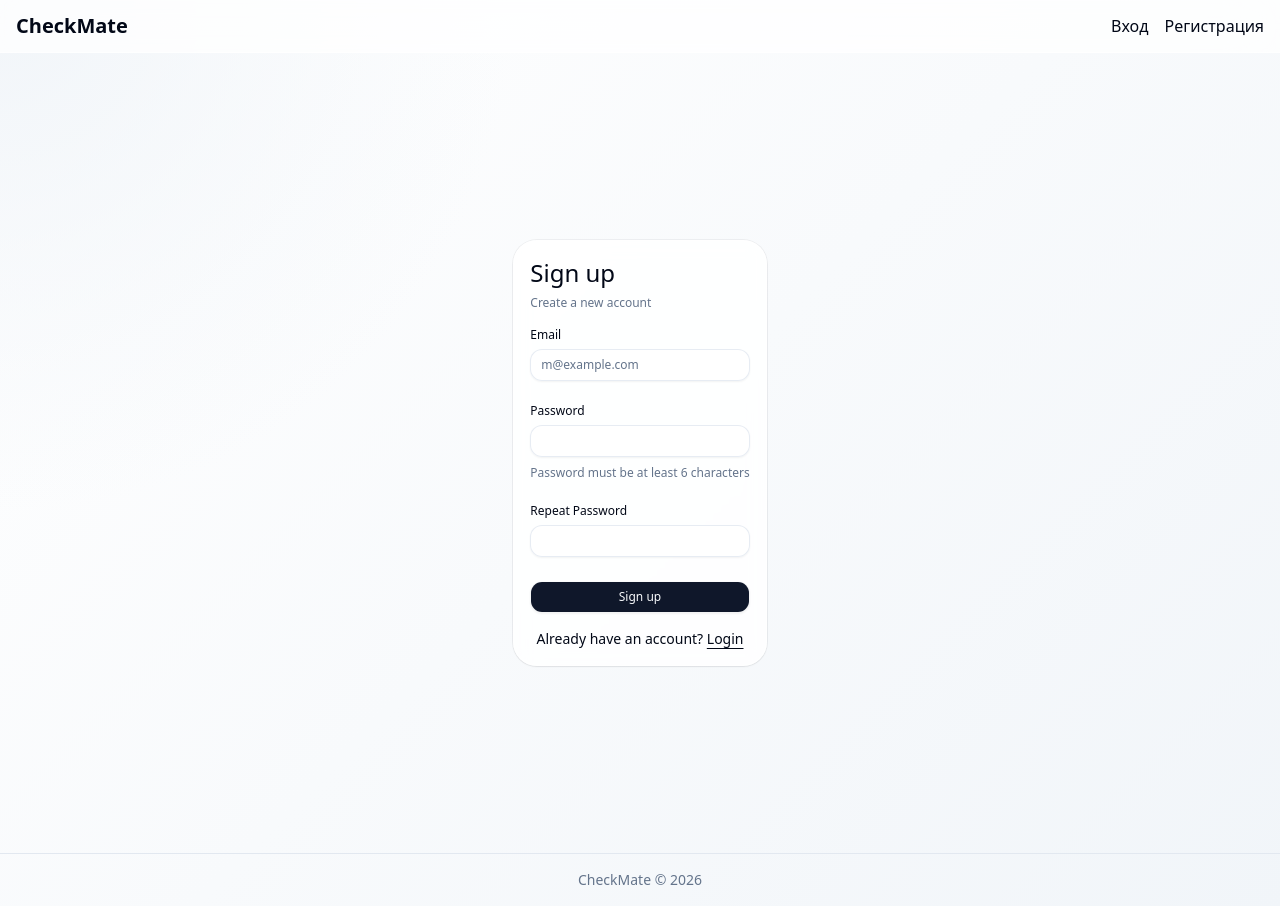
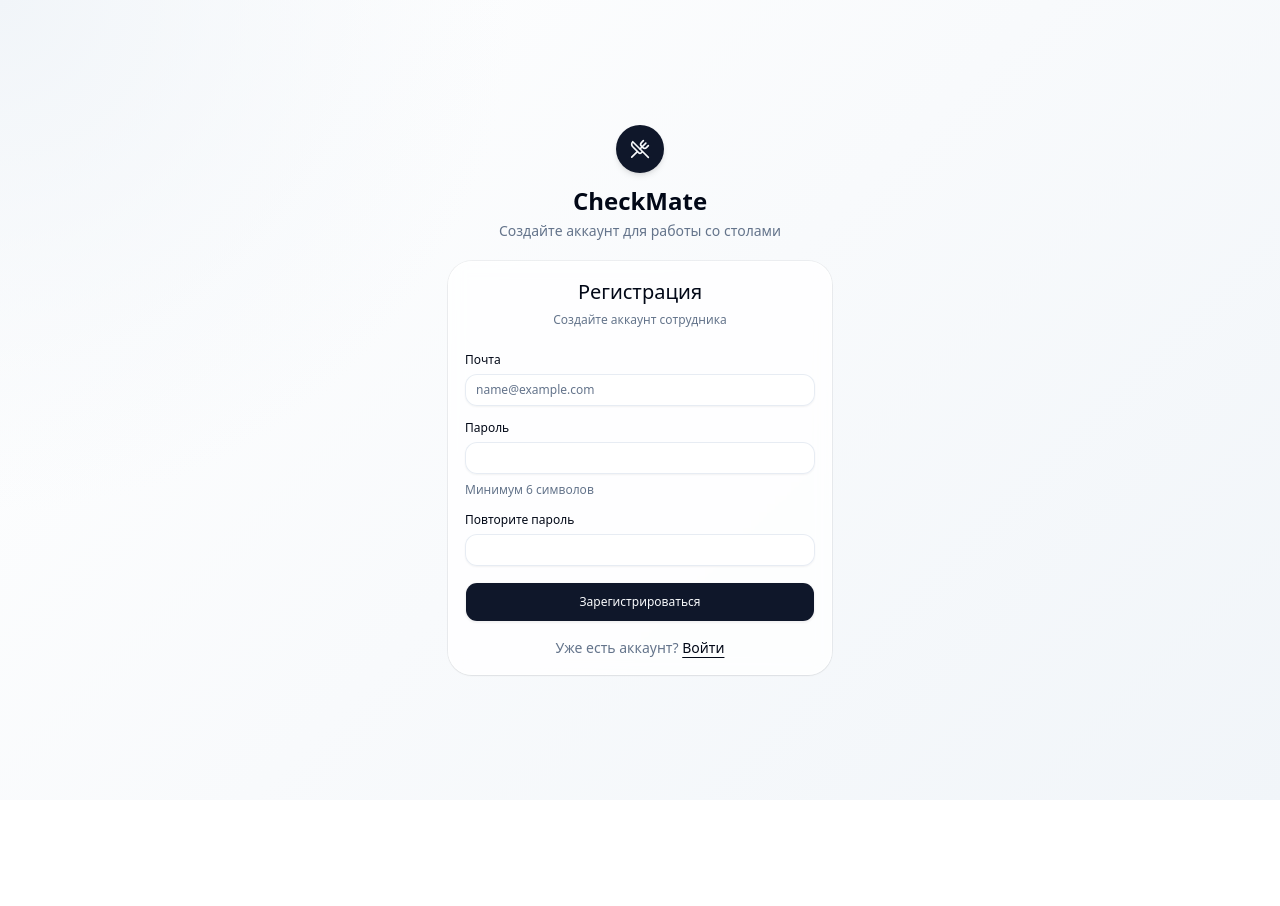
Before and after one commit to Infinity-CHL/CheckMate, a React (Vite) app: page /signup in a window 1280 px wide. After the commit the page ends 800 px from the top, so only its background shows below. Built offline with nearby package versions, Linux system fonts and the light colour scheme; no server answers.

Commit message:
style: polish auth pages

```diff
--- a/src/app/layouts/RootLayout.tsx
+++ b/src/app/layouts/RootLayout.tsx
@@ -1,4 +1,4 @@
-import { Outlet, Link, NavLink } from 'react-router-dom'
+import { Outlet, Link, NavLink, useLocation } from 'react-router-dom'
 import Avatar from 'boring-avatars'
 import { BarChart3, ClipboardList, LayoutGrid, User, UtensilsCrossed } from 'lucide-react'
 import { useAuth } from '@/features/auth/useAuth'
@@ -7,11 +7,13 @@ const avatarColors = ['#2f3a2f', '#7a4f2b', '#d8a15d', '#f2dfb3', '#9f5f36']
 
 export const RootLayout = () => {
   const { user, profile } = useAuth()
+  const location = useLocation()
   const avatarSeed = profile?.full_name || user?.email || user?.id || 'CheckMate'
+  const isAuthPage = location.pathname === '/login' || location.pathname === '/signup'
 
   return (
     <div className="flex min-h-screen flex-col">
-      <header className="sticky top-0 z-40 border-b border-white/60 bg-background/75 backdrop-blur-xl">
+      {!isAuthPage && <header className="sticky top-0 z-40 border-b border-white/60 bg-background/75 backdrop-blur-xl">
         <div className="container mx-auto px-4 py-3 flex justify-between items-center">
           <Link to="/" className="text-xl font-bold">
             CheckMate
@@ -50,13 +52,13 @@ export const RootLayout = () => {
             )}
           </nav>
         </div>
-      </header>
+      </header>}
 
-      <main className="flex-1 pb-24 md:pb-0">
+      <main className={isAuthPage ? 'flex-1' : 'flex-1 pb-24 md:pb-0'}>
         <Outlet />
       </main>
 
-      {user && (
+      {user && !isAuthPage && (
         <nav className="fixed inset-x-3 bottom-3 z-50 rounded-3xl border border-white/70 bg-background/80 px-2 py-2 shadow-lg backdrop-blur-xl md:hidden">
           <div className="grid grid-cols-4 gap-1">
             <NavLink
@@ -114,11 +116,11 @@ export const RootLayout = () => {
         </nav>
       )}
 
-      <footer className="hidden border-t py-4 text-center text-sm text-muted-foreground md:block">
+      {!isAuthPage && <footer className="hidden border-t py-4 text-center text-sm text-muted-foreground md:block">
         <div className="container mx-auto">
           CheckMate © {new Date().getFullYear()}
         </div>
-      </footer>
+      </footer>}
     </div>
   )
 }
--- a/src/components/login-form.tsx
+++ b/src/components/login-form.tsx
@@ -1,8 +1,6 @@
 import { useState } from 'react'
-import { useNavigate } from 'react-router-dom'  // ← добавить
+import { Link, useNavigate } from 'react-router-dom'
 
-import { cn } from '@/lib/utils'
-import { supabase } from '@/shared/api/supabase'  // ← изменить импорт
 import { Button } from '@/components/ui/button'
 import {
   Card,
@@ -13,16 +11,35 @@ import {
 } from '@/components/ui/card'
 import { Input } from '@/components/ui/input'
 import { Label } from '@/components/ui/label'
+import { cn } from '@/lib/utils'
+import { supabase } from '@/shared/api/supabase'
 
-export function LoginForm({ className, ...props }: React.ComponentPropsWithoutRef<'div'>) {
+const getLoginErrorMessage = (message: string) => {
+  const normalizedMessage = message.toLowerCase()
+
+  if (normalizedMessage.includes('invalid login credentials')) {
+    return 'Неверная почта или пароль'
+  }
+
+  if (normalizedMessage.includes('email not confirmed')) {
+    return 'Подтвердите почту перед входом'
+  }
+
+  return 'Не удалось войти. Проверьте данные и попробуйте ещё раз'
+}
+
+export function LoginForm({
+  className,
+  ...props
+}: React.ComponentPropsWithoutRef<'div'>) {
   const [email, setEmail] = useState('')
   const [password, setPassword] = useState('')
   const [error, setError] = useState<string | null>(null)
   const [isLoading, setIsLoading] = useState(false)
-  const navigate = useNavigate()  // ← добавить для навигации
+  const navigate = useNavigate()
 
-  const handleLogin = async (e: React.FormEvent) => {
-    e.preventDefault()
+  const handleLogin = async (event: React.FormEvent) => {
+    event.preventDefault()
     setIsLoading(true)
     setError(null)
 
@@ -34,66 +51,66 @@ export function LoginForm({ className, ...props }: React.ComponentPropsWithoutRe
 
       if (error) throw error
 
-      // ✅ Правильный редирект через React Router
-      navigate('/')  // или location.href = '/' - оба работают
-
+      navigate('/')
     } catch (error: unknown) {
       console.error('Login error:', error)
-      setError(error instanceof Error ? error.message : 'An error occurred')
+      setError(
+        error instanceof Error
+          ? getLoginErrorMessage(error.message)
+          : 'Не удалось войти. Попробуйте ещё раз'
+      )
     } finally {
       setIsLoading(false)
     }
   }
 
   return (
-    <div className={cn('flex flex-col gap-6', className)} {...props}>
-      <Card>
-        <CardHeader>
-          <CardTitle className="text-2xl">Login</CardTitle>
-          <CardDescription>Enter your email below to login to your account</CardDescription>
+    <div className={cn('flex flex-col gap-4', className)} {...props}>
+      <Card className="bg-white/80">
+        <CardHeader className="gap-1 pb-2 text-center">
+          <CardTitle className="text-xl">Войти</CardTitle>
+          <CardDescription>Введите почту и пароль официанта</CardDescription>
         </CardHeader>
         <CardContent>
           <form onSubmit={handleLogin}>
-            <div className="flex flex-col gap-6">
+            <div className="flex flex-col gap-4">
               <div className="grid gap-2">
-                <Label htmlFor="email">Email</Label>
+                <Label htmlFor="email">Почта</Label>
                 <Input
                   id="email"
                   type="email"
-                  placeholder="m@example.com"
+                  placeholder="name@example.com"
+                  autoComplete="email"
                   required
                   value={email}
-                  onChange={(e) => setEmail(e.target.value)}
+                  onChange={(event) => setEmail(event.target.value)}
                 />
               </div>
+
               <div className="grid gap-2">
-                <div className="flex items-center">
-                  <Label htmlFor="password">Password</Label>
-                  <a
-                    href="/forgot-password"
-                    className="ml-auto inline-block text-sm underline-offset-4 hover:underline"
-                  >
-                    Forgot your password?
-                  </a>
-                </div>
+                <Label htmlFor="password">Пароль</Label>
                 <Input
                   id="password"
                   type="password"
+                  autoComplete="current-password"
                   required
                   value={password}
-                  onChange={(e) => setPassword(e.target.value)}
+                  onChange={(event) => setPassword(event.target.value)}
                 />
               </div>
+
               {error && <p className="text-sm text-red-500">{error}</p>}
-              <Button type="submit" className="w-full" disabled={isLoading}>
-                {isLoading ? 'Logging in...' : 'Login'}
+
+              <Button type="submit" className="h-10 w-full" disabled={isLoading}>
+                {isLoading ? 'Входим...' : 'Войти'}
               </Button>
             </div>
-            <div className="mt-4 text-center text-sm">
-              Don&apos;t have an account?{' '}
-              <a href="/signup" className="underline underline-offset-4">
-                Sign up
-              </a>
+
+            <div className="mt-4 text-center text-sm text-muted-foreground">
+              Нет аккаунта?{' '}
+              <Link to="/signup" className="font-medium text-foreground underline underline-offset-4">
+                Зарегистрироваться
+              </Link>
             </div>
           </form>
         </CardContent>
--- a/src/components/sign-up-form.tsx
+++ b/src/components/sign-up-form.tsx
@@ -1,8 +1,6 @@
 import { useState } from 'react'
-import { useNavigate } from 'react-router-dom'  // ← добавить
+import { Link, useNavigate } from 'react-router-dom'
 
-import { cn } from '@/lib/utils'
-import { supabase } from '@/shared/api/supabase'  // ← изменить импорт
 import { Button } from '@/components/ui/button'
 import {
   Card,
@@ -13,28 +11,54 @@ import {
 } from '@/components/ui/card'
 import { Input } from '@/components/ui/input'
 import { Label } from '@/components/ui/label'
+import { cn } from '@/lib/utils'
+import { supabase } from '@/shared/api/supabase'
 
-export function SignUpForm({ className, ...props }: React.ComponentPropsWithoutRef<'div'>) {
+const getSignUpErrorMessage = (message: string) => {
+  const normalizedMessage = message.toLowerCase()
+
+  if (
+    normalizedMessage.includes('already registered') ||
+    normalizedMessage.includes('already exists') ||
+    normalizedMessage.includes('user already')
+  ) {
+    return 'Аккаунт с такой почтой уже существует'
+  }
+
+  if (normalizedMessage.includes('invalid email')) {
+    return 'Введите корректную почту'
+  }
+
+  if (normalizedMessage.includes('password')) {
+    return 'Пароль должен быть не короче 6 символов'
+  }
+
+  return 'Не удалось зарегистрироваться. Попробуйте ещё раз'
+}
+
+export function SignUpForm({
+  className,
+  ...props
+}: React.ComponentPropsWithoutRef<'div'>) {
   const [email, setEmail] = useState('')
   const [password, setPassword] = useState('')
   const [repeatPassword, setRepeatPassword] = useState('')
   const [error, setError] = useState<string | null>(null)
   const [isLoading, setIsLoading] = useState(false)
   const [success, setSuccess] = useState(false)
-  const navigate = useNavigate()  // ← добавить для редиректа
+  const navigate = useNavigate()
 
-  const handleSignUp = async (e: React.FormEvent) => {
-    e.preventDefault()
+  const handleSignUp = async (event: React.FormEvent) => {
+    event.preventDefault()
     setError(null)
 
-    // Валидация паролей
     if (password !== repeatPassword) {
-      setError('Passwords do not match')
+      setError('Пароли не совпадают')
       return
     }
 
     if (password.length < 6) {
-      setError('Password must be at least 6 characters')
+      setError('Пароль должен быть не короче 6 символов')
       return
     }
 
@@ -45,105 +69,110 @@ export function SignUpForm({ className, ...props }: React.ComponentPropsWithoutR
         email,
         password,
         options: {
-          emailRedirectTo: `${window.location.origin}/auth/callback`, // ← опционально
+          emailRedirectTo: `${window.location.origin}/auth/callback`,
         },
       })
 
       if (error) throw error
 
-      // Если пользователь создан, но email не требует подтверждения
       if (data.user?.identities?.length === 0) {
-        setError('User already exists. Please login instead.')
+        setError('Аккаунт с такой почтой уже существует')
       } else {
         setSuccess(true)
-        // Опционально: автоматически перенаправить на логин через 3 секунды
         setTimeout(() => {
           navigate('/login')
         }, 3000)
       }
     } catch (error: unknown) {
       console.error('Signup error:', error)
-      setError(error instanceof Error ? error.message : 'An error occurred')
+      setError(
+        error instanceof Error
+          ? getSignUpErrorMessage(error.message)
+          : 'Не удалось зарегистрироваться. Попробуйте ещё раз'
+      )
     } finally {
       setIsLoading(false)
     }
   }
 
   return (
-    <div className={cn('flex flex-col gap-6', className)} {...props}>
+    <div className={cn('flex flex-col gap-4', className)} {...props}>
       {success ? (
-        <Card>
-          <CardHeader>
-            <CardTitle className="text-2xl">Thank you for signing up!</CardTitle>
-            <CardDescription>Check your email to confirm</CardDescription>
+        <Card className="bg-white/80">
+          <CardHeader className="gap-1 pb-2 text-center">
+            <CardTitle className="text-xl">Проверьте почту</CardTitle>
+            <CardDescription>Мы отправили письмо для подтверждения</CardDescription>
           </CardHeader>
           <CardContent>
-            <p className="text-sm text-muted-foreground mb-4">
-              You&apos;ve successfully signed up. Please check your email to confirm your account
-              before signing in.
+            <p className="mb-4 text-center text-sm text-muted-foreground">
+              Подтвердите аккаунт по ссылке из письма, затем войдите в CheckMate.
             </p>
-            <Button onClick={() => navigate('/login')} className="w-full">
-              Go to Login
+            <Button onClick={() => navigate('/login')} className="h-10 w-full">
+              Войти
             </Button>
           </CardContent>
         </Card>
       ) : (
-        <Card>
-          <CardHeader>
-            <CardTitle className="text-2xl">Sign up</CardTitle>
-            <CardDescription>Create a new account</CardDescription>
+        <Card className="bg-white/80">
+          <CardHeader className="gap-1 pb-2 text-center">
+            <CardTitle className="text-xl">Регистрация</CardTitle>
+            <CardDescription>Создайте аккаунт сотрудника</CardDescription>
           </CardHeader>
           <CardContent>
             <form onSubmit={handleSignUp}>
-              <div className="flex flex-col gap-6">
+              <div className="flex flex-col gap-4">
                 <div className="grid gap-2">
-                  <Label htmlFor="email">Email</Label>
+                  <Label htmlFor="email">Почта</Label>
                   <Input
                     id="email"
                     type="email"
-                    placeholder="m@example.com"
+                    placeholder="name@example.com"
+                    autoComplete="email"
                     required
                     value={email}
-                    onChange={(e) => setEmail(e.target.value)}
+                    onChange={(event) => setEmail(event.target.value)}
                   />
                 </div>
+
                 <div className="grid gap-2">
-                  <div className="flex items-center">
-                    <Label htmlFor="password">Password</Label>
-                  </div>
+                  <Label htmlFor="password">Пароль</Label>
                   <Input
                     id="password"
                     type="password"
+                    autoComplete="new-password"
                     required
                     value={password}
-                    onChange={(e) => setPassword(e.target.value)}
+                    onChange={(event) => setPassword(event.target.value)}
                   />
                   <p className="text-xs text-muted-foreground">
-                    Password must be at least 6 characters
+                    Минимум 6 символов
                   </p>
                 </div>
+
                 <div className="grid gap-2">
-                  <div className="flex items-center">
-                    <Label htmlFor="repeat-password">Repeat Password</Label>
-                  </div>
+                  <Label htmlFor="repeat-password">Повторите пароль</Label>
                   <Input
                     id="repeat-password"
                     type="password"
+                    autoComplete="new-password"
                     required
                     value={repeatPassword}
-                    onChange={(e) => setRepeatPassword(e.target.value)}
+                    onChange={(event) => setRepeatPassword(event.target.value)}
                   />
                 </div>
+
                 {error && <p className="text-sm text-red-500">{error}</p>}
-                <Button type="submit" className="w-full" disabled={isLoading}>
-                  {isLoading ? 'Creating an account...' : 'Sign up'}
+
+                <Button type="submit" className="h-10 w-full" disabled={isLoading}>
+                  {isLoading ? 'Создаём аккаунт...' : 'Зарегистрироваться'}
                 </Button>
               </div>
-              <div className="mt-4 text-center text-sm">
-                Already have an account?{' '}
-                <a href="/login" className="underline underline-offset-4">
-                  Login
-                </a>
+
+              <div className="mt-4 text-center text-sm text-muted-foreground">
+                Уже есть аккаунт?{' '}
+                <Link to="/login" className="font-medium text-foreground underline underline-offset-4">
+                  Войти
+                </Link>
               </div>
             </form>
           </CardContent>
--- a/src/pages/LoginPage.tsx
+++ b/src/pages/LoginPage.tsx
@@ -1,9 +1,23 @@
-import { LoginForm } from "@/components/login-form"
+import { UtensilsCrossed } from 'lucide-react'
+
+import { LoginForm } from '@/components/login-form'
 
 export function LoginPage() {
-    return (
-        <div className="min-h-screen flex items-center justify-center">
-            <LoginForm />
+  return (
+    <div className="flex min-h-[100dvh] items-center justify-center overflow-hidden px-4 py-4">
+      <div className="w-full max-w-sm space-y-5">
+        <div className="text-center">
+          <div className="mx-auto mb-3 flex h-12 w-12 items-center justify-center rounded-3xl bg-primary text-primary-foreground shadow-md">
+            <UtensilsCrossed className="h-5 w-5" />
+          </div>
+          <h1 className="text-2xl font-bold">CheckMate</h1>
+          <p className="mt-1 text-sm text-muted-foreground">
+            Быстрый вход в ресторанный POS
+          </p>
         </div>
-    )
+
+        <LoginForm />
+      </div>
+    </div>
+  )
 }
--- a/src/pages/SignUpPage.tsx
+++ b/src/pages/SignUpPage.tsx
@@ -1,8 +1,23 @@
-import { SignUpForm } from "@/components/sign-up-form"
+import { UtensilsCrossed } from 'lucide-react'
+
+import { SignUpForm } from '@/components/sign-up-form'
+
 export function SignUpPage() {
-    return (
-        <div className="min-h-screen flex items-center justify-center">
-            <SignUpForm />
+  return (
+    <div className="flex min-h-[100dvh] items-center justify-center overflow-hidden px-4 py-4">
+      <div className="w-full max-w-sm space-y-5">
+        <div className="text-center">
+          <div className="mx-auto mb-3 flex h-12 w-12 items-center justify-center rounded-3xl bg-primary text-primary-foreground shadow-md">
+            <UtensilsCrossed className="h-5 w-5" />
+          </div>
+          <h1 className="text-2xl font-bold">CheckMate</h1>
+          <p className="mt-1 text-sm text-muted-foreground">
+            Создайте аккаунт для работы со столами
+          </p>
         </div>
-    )
+
+        <SignUpForm />
+      </div>
+    </div>
+  )
 }
```
